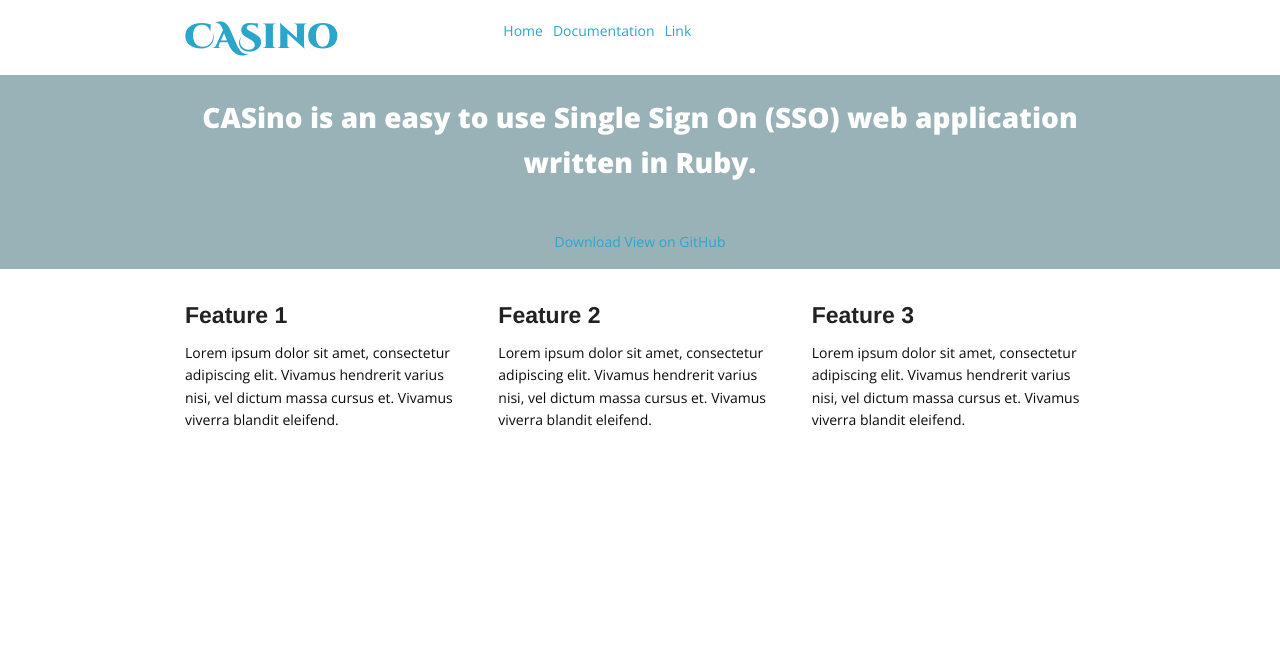
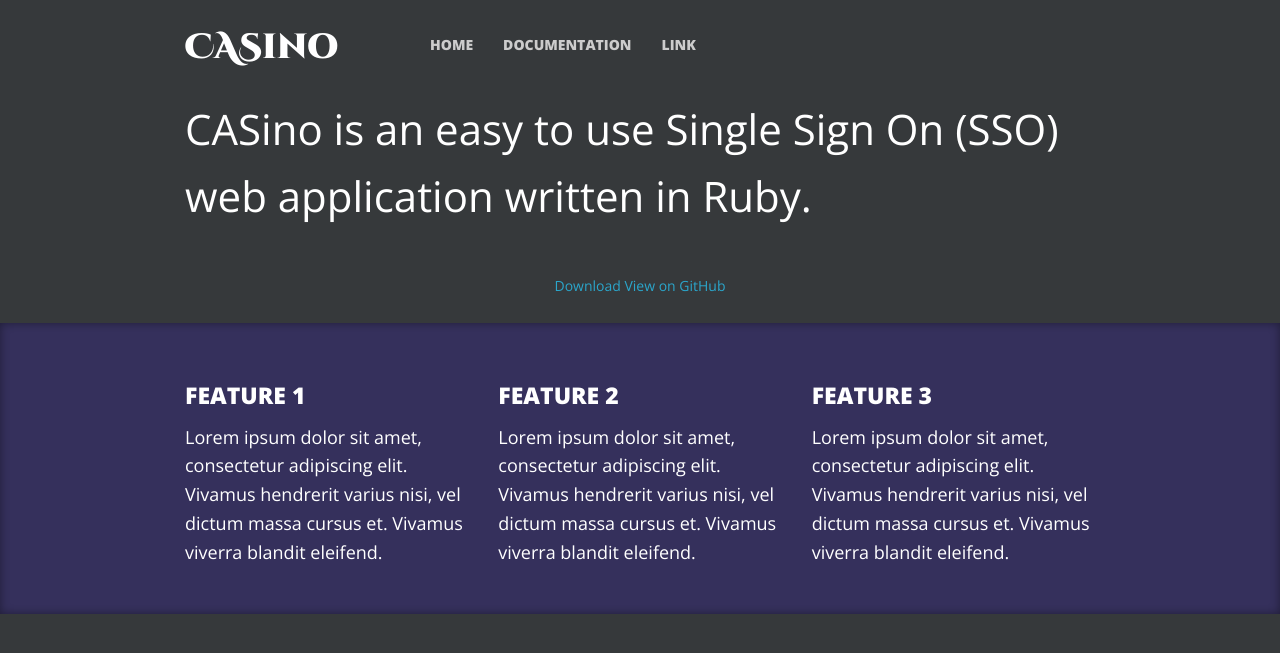
Before and after one commit to rbCAS/rbcas.github.com, a Jekyll site: the page built from index.html, in a window 1280 px wide. Shown: the top 653 px of the page. Built offline with Jekyll 4.4.1, drawn with Linux system fonts in a browser that asks for light colours.

Commit message:
le draft de la design

```diff
--- a/_layouts/default.html
+++ b/_layouts/default.html
@@ -13,6 +13,7 @@
     <meta name="author" content="">
 
     <link href="/css/foundation.css" rel="stylesheet">
+    <link href="/css/pygments.css" rel="stylesheet">
     <link href="/css/main.css" rel="stylesheet">
 
     <!-- HTML5 shim, for IE6-8 support of HTML5 elements -->
@@ -29,14 +30,14 @@
   </head>
 
   <body>
-    <div class="header container">
+    <section class="header">
       <div class="row">
-        <div class="four columns">
+        <div class="three columns">
           <div class="logo">
             <a href="/">CASino</a>
           </div>
         </div>
-        <div class="eight columns">
+        <div class="nine columns">
           <ul class="nav">
             <li class="active">
               <a href="/">Home</a>
--- a/css/main.css
+++ b/css/main.css
@@ -1,50 +1,183 @@
 @import url("http://fonts.googleapis.com/css?family=Cinzel+Decorative:900");
 
-@import url("http://fonts.googleapis.com/css?family=Open+Sans:400,800");
+@import url("http://fonts.googleapis.com/css?family=Open+Sans:300,400,600,800");
+.button {
+  background: #c1c1c1;
+  border: none;
+  border: 1px solid #b4b4b4;
+  color: #36393b;
+  cursor: pointer;
+  display: inline-block;
+  font-family: inherit;
+  font-size: 100%;
+  font-weight: 600;
+  line-height: 1;
+  margin: 20px 0 10px 0;
+  outline: none;
+  padding: 10px 20px 11px;
+  position: relative;
+  text-align: center;
+  text-decoration: none;
+  -moz-transition: background-color 0.15s ease-in-out;
+  -o-transition: background-color 0.15s ease-in-out;
+  -webkit-transition: background-color 0.15s ease-in-out;
+  transition: background-color 0.15s ease-in-out;
+  width: auto;
+  text-transform: uppercase;
+  font-weight: 800;
+}
+.button:active {
+  -webkit-box-shadow: 0 1px 0 rgba(0, 0, 0, 0.2) inset;
+  -moz-box-shadow: 0 1px 0 rgba(0, 0, 0, 0.2) inset;
+  box-shadow: 0 1px 0 rgba(0, 0, 0, 0.2) inset;
+}
+.button:hover {
+  background-color: #a8a8a8;
+  color: #36393b;
+}
+.button:active {
+  top: 2px;
+}
 * {
   box-sizing: border-box;
 }
 body {
-  font-size: 14px;
   margin: 0;
-  color: #0A0A0A;
+  color: white;
   font-family: 'Open Sans', sans-serif;
+  background: #36393B;
 }
-.container {
+body,
+p {
+  font-size: 18px;
+}
+h1,
+h2,
+h3,
+h4,
+h5,
+h6 {
+  color: white;
+  text-transform: uppercase;
+  font-family: 'Open Sans', sans-serif;
+  margin-top: 30px;
+}
+h1 {
+  font-size: 200%;
+}
+h2 {
+  font-size: 150%;
+}
+h3 {
+  font-size: 100%;
+}
+section {
   width: 100%;
-  padding: 20px;
+  padding: 30px 0;
+}
+div.highlight,
+code {
+  background-color: #1E1E20;
+}
+div.highlight {
+  padding: 15px;
+  border-radius: 3px;
+}
+div.highlight code {
+  font-size: 120%;
+  line-height: 120%;
 }
 .header ul {
   list-style-type: none;
+  margin-top: 4px;
 }
 .header ul li {
   float: left;
 }
 .header ul li a {
-  padding: 5px;
+  padding: 5px 10px;
+  margin-right: 10px;
+  color: #ccc;
+  border-radius: 5px;
+  font-size: 100%;
+  font-weight: 800;
+  text-transform: uppercase;
 }
 .header .logo {
+  padding-top: 0px;
+}
+.header .logo a {
   font-family: "Cinzel Decorative";
   font-weight: 900;
   font-size: 250%;
   -webkit-font-smoothing: antialiased;
-  padding-top: 0px;
   line-height: 1;
+  color: white;
 }
 .lead {
-  background-color: #99B2B7;
+  background-color: #36393B;
   color: #fff;
 }
 .lead p {
-  color: #white;
+  color: white;
   width: 100%;
-  font-size: 200%;
-  font-weight: 800;
-  text-align: center;
+  font-size: 300%;
+  font-weight: 300;
+  text-align: left;
 }
 .lead .links {
   text-align: center;
   margin-top: 50px;
+}
+.features {
+  box-shadow: inset 0 0 10px rgba(0, 0, 0, 0.4);
+  color: white;
+  background: #35305C;
+}
+.prev,
+.next {
+  background: #c1c1c1;
+  border: none;
+  border: 1px solid #b4b4b4;
+  color: #36393b;
+  cursor: pointer;
+  display: inline-block;
+  font-family: inherit;
+  font-size: 100%;
+  font-weight: 600;
+  line-height: 1;
+  margin: 20px 0 10px 0;
+  outline: none;
+  padding: 10px 20px 11px;
+  position: relative;
+  text-align: center;
+  text-decoration: none;
+  -moz-transition: background-color 0.15s ease-in-out;
+  -o-transition: background-color 0.15s ease-in-out;
+  -webkit-transition: background-color 0.15s ease-in-out;
+  transition: background-color 0.15s ease-in-out;
+  width: auto;
+  text-transform: uppercase;
+  font-weight: 800;
+}
+.prev:active,
+.next:active {
+  -webkit-box-shadow: 0 1px 0 rgba(0, 0, 0, 0.2) inset;
+  -moz-box-shadow: 0 1px 0 rgba(0, 0, 0, 0.2) inset;
+  box-shadow: 0 1px 0 rgba(0, 0, 0, 0.2) inset;
+}
+.prev:hover,
+.next:hover {
+  background-color: #a8a8a8;
+  color: #36393b;
+}
+.prev:active,
+.next:active {
+  top: 2px;
+}
+.prev.disabled,
+.next.disabled {
+  display: none;
 }
 @media (max-width: 767px) {
   body {
--- a/index.html
+++ b/index.html
@@ -2,7 +2,7 @@
 layout: default
 title: "CASino"
 ---
-<div class="lead container">
+<section class="lead">
   <div class="row">
     <div class="twelve columns">
       <p>
@@ -14,8 +14,8 @@ title: "CASino"
       </div>
     </div>
   </div>
-</div>
-<div class="container">
+</section>
+<section class="features">
   <div class="row">
     <div class="four columns">
       <h4>Feature 1</h4>
@@ -30,4 +30,4 @@ title: "CASino"
       <p>Lorem ipsum dolor sit amet, consectetur adipiscing elit. Vivamus hendrerit varius nisi, vel dictum massa cursus et. Vivamus viverra blandit eleifend.</p>
     </div>
   </div>
-</div>
+</section>
```
Also changed, not shown: _layouts/docs.html (+9 -6 lines), css/buttons.less (added, +53 -0 lines), css/main.less (+83 -21 lines).
